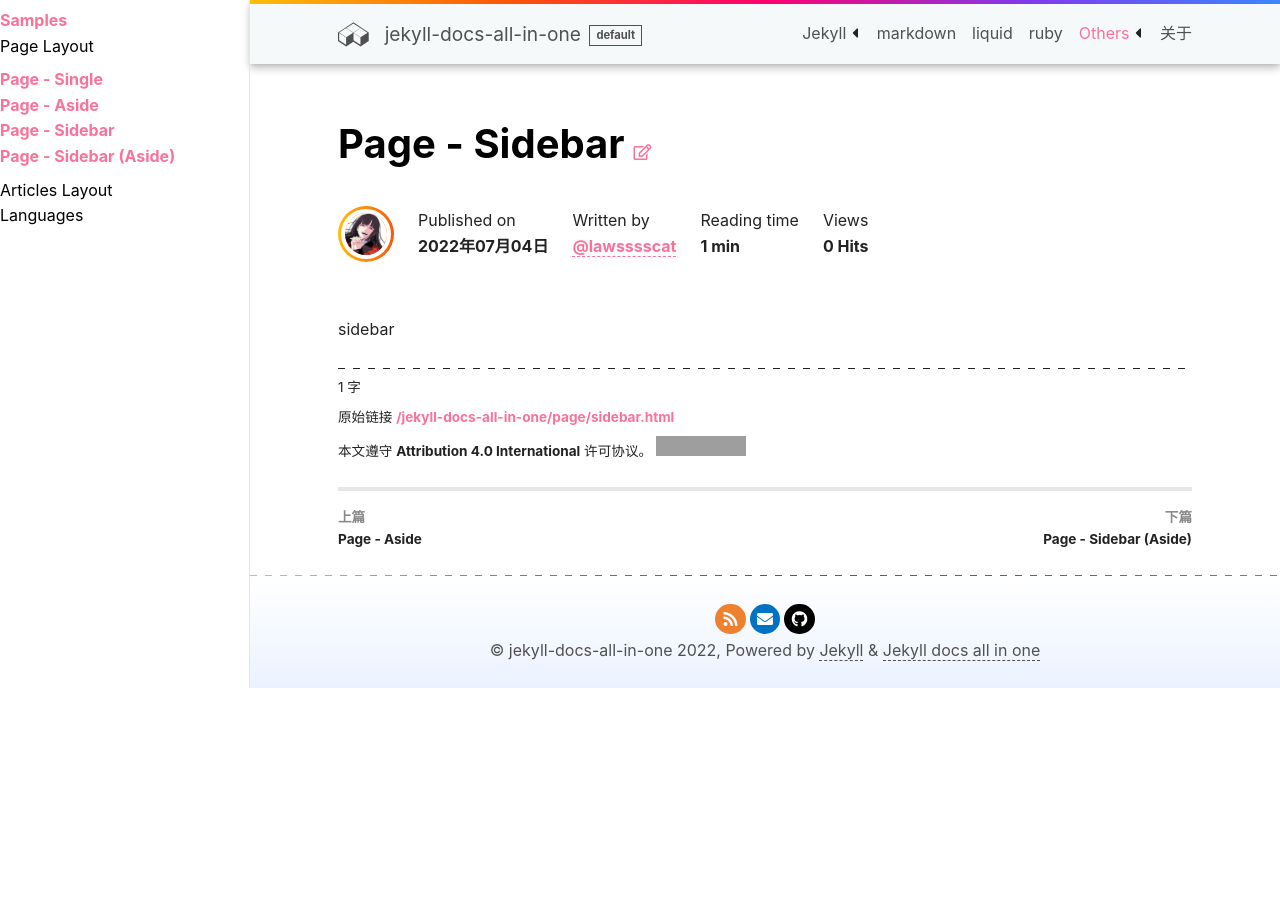
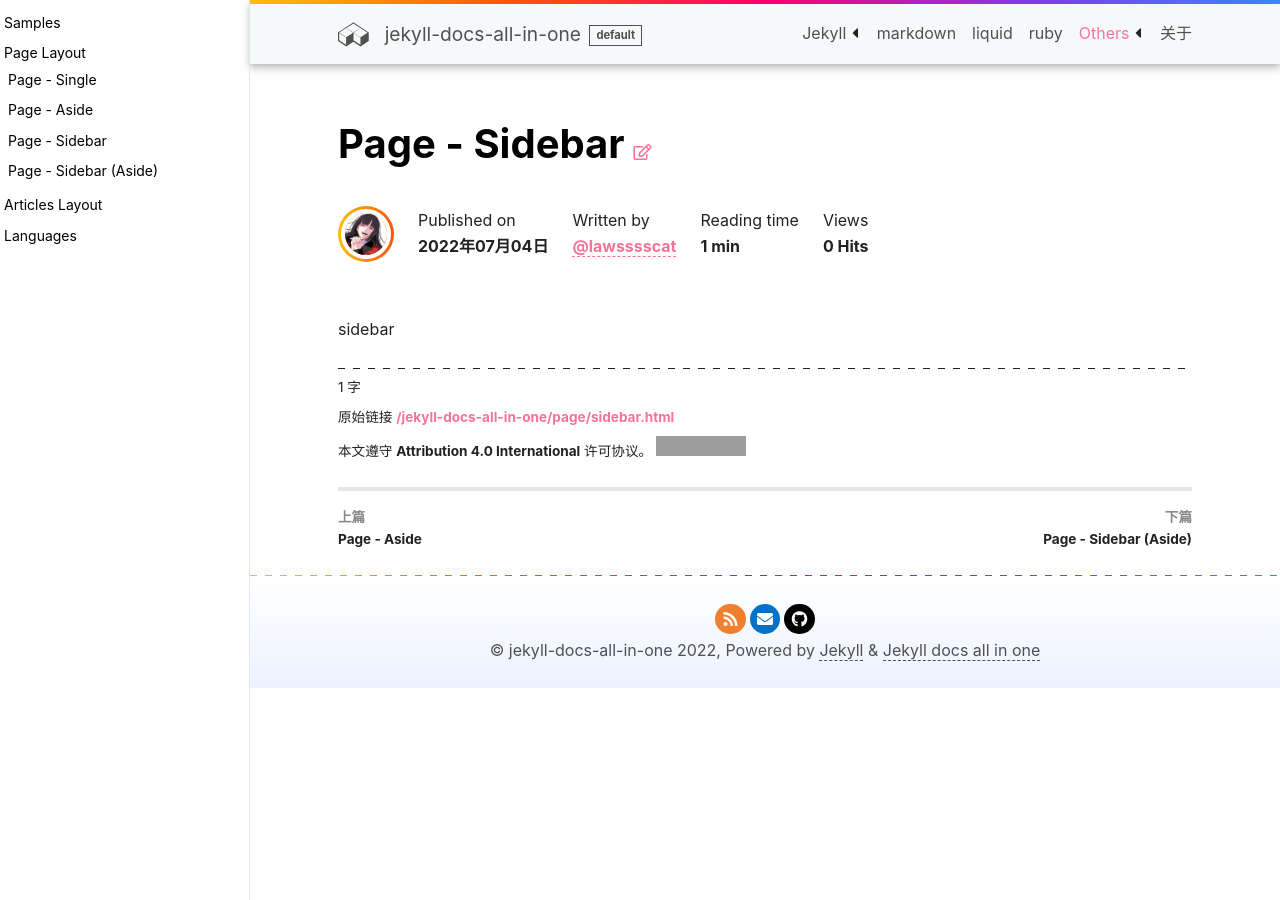
Before and after one commit to LawssssCat/jekyll-docs, a Jekyll site: the page built from _sample_pages/1.3-sidebar.md, in a window 1280 px wide. Built offline with Jekyll 4.4.1, drawn with Linux system fonts in a browser that asks for light colours; comment, search, counter and statistics services are not loaded; grey boxes are pictures that could not be loaded.

Commit message:
improvement: sidebar scss

```diff
--- a/_sass/components/_sidebar.scss
+++ b/_sass/components/_sidebar.scss
@@ -1,10 +1,37 @@
 /* stylelint-disable scss/no-global-function-names */
 .page__sidebar {
+  position: sticky;
+  top: 0;
   z-index: 999;
   width: 80%;
   max-width: map-get($layout, sidebar-width);
+  height: 100vh;
+  white-space: nowrap;
   @include split-line(right);
   @include transition(transform map-get($animation, duration));
   @include overflow(auto);
-
+  @include themeify {
+    li, li > div {
+      > a {
+        color: inherit;
+      }
+    }
+  }
+  li, li > div {
+    font-size: map-get($base, font-size-root-sm);
+    > a {
+      font-weight: map-get($base, font-weight);
+    }
+  }
+  li {
+    padding: map-get($spacers, 1);
+    > ol {
+      margin-top: 0;
+      margin-bottom: 0;
+    }
+  }
+  .title {
+    margin-top: map-get($spacers, 2);
+    margin-bottom: map-get($spacers, 1);
+  }
 }
```
Also changed, not shown: _data/quicklinks.yml (+5 -2 lines).
